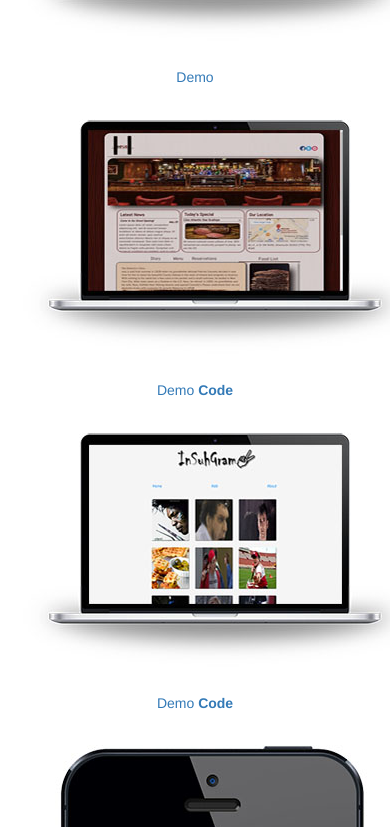
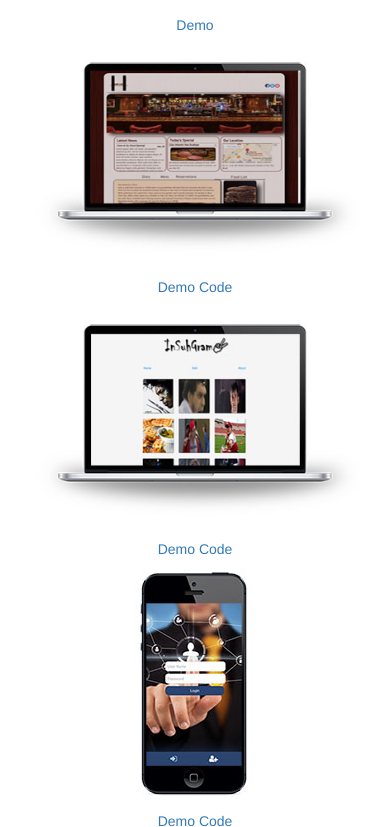
Before and after one commit to cameronzand/portfolio-, a website with bundled scripts: page app/index.html in a window 390 px wide. Shown: the part 1444-2271 px from the top of the page. Built offline with nearby package versions, Linux system fonts and the light colour scheme; some packages are replaced by stand-ins of ours; files whose address does not match are found by name.

Commit message:
projects section is now responsive

```diff
--- a/app/templates/home.tpl.html
+++ b/app/templates/home.tpl.html
@@ -150,7 +150,7 @@
 <!-- Projects Section -->
 
 
-<div class="projects" id="projects">
+<!-- <div class="projects" id="projects">
 	<center><h1 class="title2">Projects I've Done</h1></center>
 		<center>
 		<div class="projectswrapper">
@@ -184,6 +184,96 @@
 
 
 </div>
+ -->
+
+
+
+<!-- Project Section Bootstrap -->
+
+<div class="container-fluid">
+	<h1 class="title2 text-center">Projects I've Done</h1>
+
+
+	<div class="row">
+
+		<div class="col-md-4">
+			<img src="/images/ajr.jpg" class="img-responsive center-block" />
+			<div class="text-center boldfont"><a href="http://www.advancejunkremoval.com" target="_newblank">Demo</a></div>
+
+		</div>
+
+		<div class="col-md-4">
+			<img src="/images/hpub.jpg" class="img-responsive center-block" />
+			<div class="text-center boldfont"><a href="https://tiy-jeremyspringer-restaurant-mockup-.surge.sh/" target="_newblank">
+			<span class="rightspace">Demo</a></span>
+			<a href="https://github.com/cameronzand/restaurant-mockup-" target="_newblank">Code</a></div>
+
+		</div>
+
+		<div class="col-md-4">
+			<img src="/images/insuhgram.jpg" class="img-responsive center-block" />
+			<div class="text-center boldfont"><a href="http://tiy-jackstorrs-instagram-clone.surge.sh/#/" target="_newblank">
+			<span class="rightspace">Demo</a></span>
+			<a href="https://github.com/cameronzand/instagram-clone" target="_newblank">Code</a></div>
+
+
+
+		</div>
+
+
+	<div class="row">
+
+		<div class="col-md-2">
+		</div>
+
+		<div class="col-md-2">
+		</div>
+
+
+		<div class="col-md-4">
+			<img src="/images/networkapp1.jpg" class="img-responsive center-block" />
+			<div class="text-center boldfont"><a href="http://tiy-cameronzandkarimi-network-frontend.surge.sh/#/login" target="_newblank" title="Must be viewed in iPhone 6 mode">
+			<span class="rightspace">Demo</a></span>
+			<a href="https://github.com/cameronzand/network-frontend" target="_newblank">Code</a></div>
+
+		</div>
+
+		<div class="col-md-2">
+		</div>
+
+		<div class="col-md-2">
+		</div>
+
+
+	</div>
+
+
+
+
+
+
+
+
+	</div>
+
+
+
+
+
+
+
+
+
+
+</div>
+
+
+
+
+
+
+
+
 
 <center><div class="arrow-up-footer"></div></center>
 <div class="footer1">
--- a/src/sass/main.scss
+++ b/src/sass/main.scss
@@ -218,7 +218,7 @@ ul {
 
 .rightspace {
 	padding-right: 40px;
-	font-weight: bold;
+	// font-weight: bold;
 }
 
 .arrow-down {
@@ -248,3 +248,8 @@ ul {
 
 	border-bottom: 100px solid lightgrey;
 }
+
+.boldfont {
+	font-weight: bold;
+
+}
```
Also changed, not shown: app/images/networkapp1.jpg (added), app/images/networkapp2.jpg (added).
